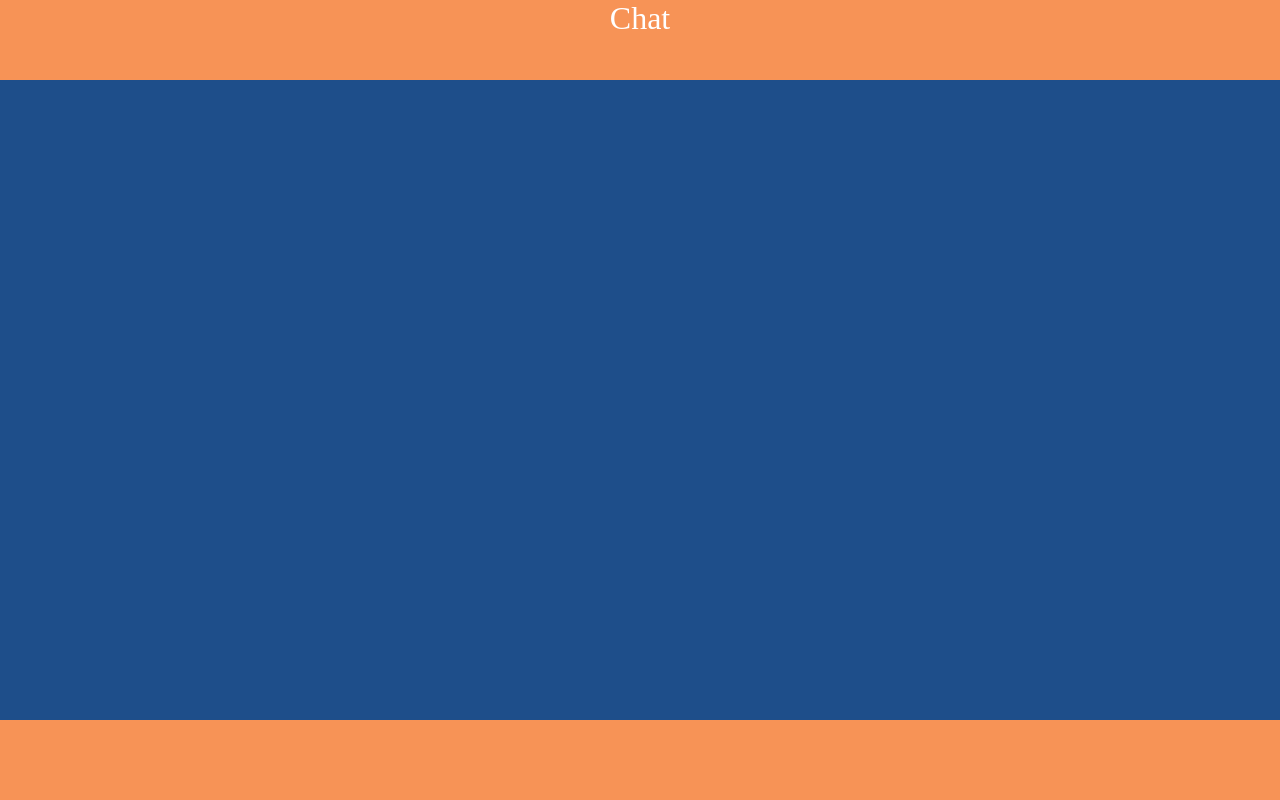
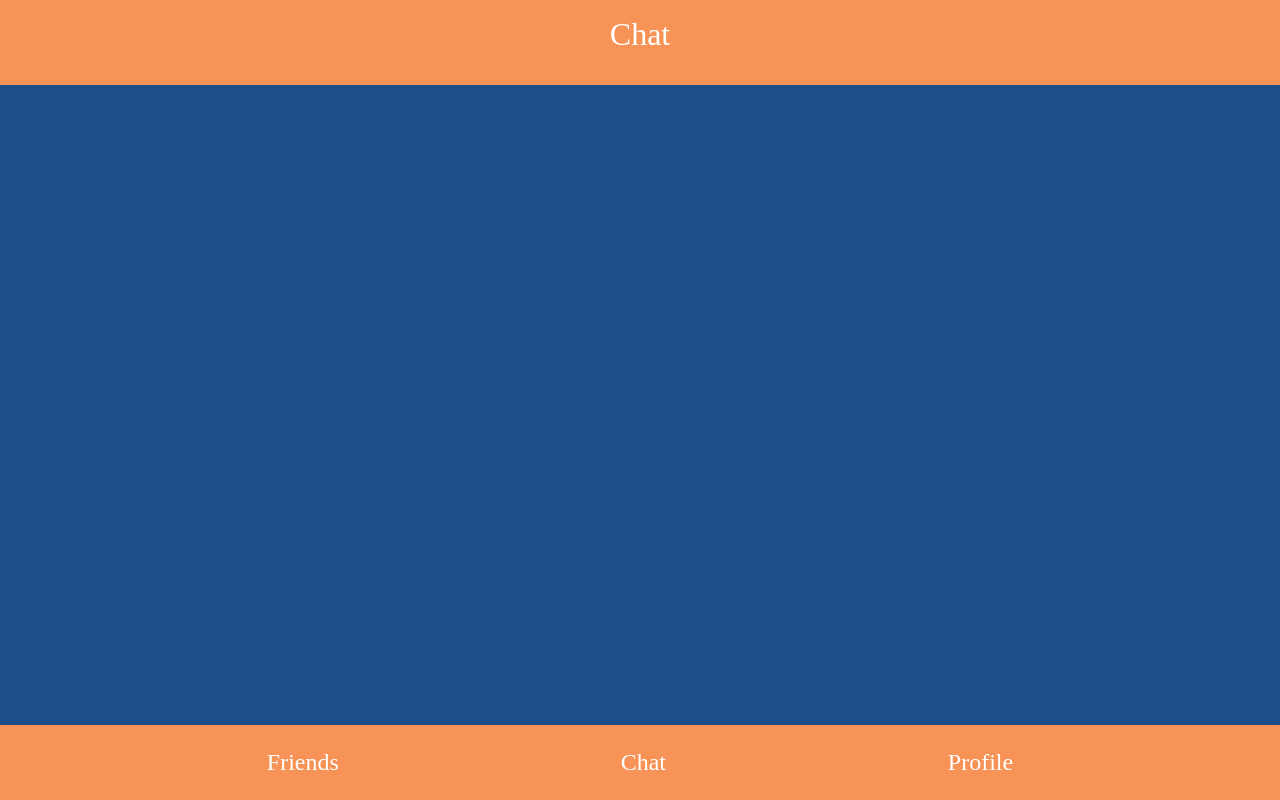
Before and after one commit to digitake/pwa-course-2022, a React (Create React App) app: page /chat in a window 1280 px wide. Built offline with nearby package versions, Linux system fonts and the light colour scheme.

Commit message:
ปรับแต่ง ui

```diff
--- a/src/Chat.js
+++ b/src/Chat.js
@@ -1,12 +1,14 @@
 import './css/Chat.css';
+import App from './components/App.js';
 
 function Chat () {
     return (
-        <div className='body-chat'>
-            <div className="title-chat">Chat</div>
-            <div className="list-chat"></div>
-            <div className="icon-chat"></div>
-        </div>
+        <App>
+            <div className='body-chat'>
+                <div className="title-chat">Chat</div>
+                <div className="list-chat"></div>
+            </div>
+        </App>
     )
 }
 export default Chat;
--- a/src/Friends.js
+++ b/src/Friends.js
@@ -5,14 +5,15 @@ import Avatar from './components/Avatar.js';
 
 function Friends () {
     const [friendsList, setFriends] = useState([
-        {user: "user1", displayName: "ไอ้ปื้ด"},
-        {user: "user2", displayName: "นางสาวส้ม"},
-        {user: "user3", displayName: "พลทหารแดง"},
-        {user: "user4", displayName: "ศาตราจารย์นายกรัฐมนตรีดอกเตอร์เขียว"},
+        {user: "user1", displayName: "_Delphinus"},
+        {user: "user2", displayName: "_Howdyz"},
+        {user: "user3", displayName: "_KonRao"},
+        {user: "user4", displayName: "_Songphon"},
     ]);
 
     return (
         <App>
+            <div className="title-friends">Friends</div>
             <div className="friend-list">
             {
                 friendsList.map (x=>
@@ -21,11 +22,6 @@ function Friends () {
                 {Avatar.user}{x.displayName}
                 </div>)
             }
-            <div className='body-friends'>
-            <div className="title-friends">Friends</div>
-            <div className="list-friends"></div>
-            <div className="icon-friends"></div>
-            </div>
             </div>
         </App>
     )
--- a/src/Profile.js
+++ b/src/Profile.js
@@ -1,12 +1,14 @@
 import {useState} from "react";
 import './css/Profile.css';
 import { Avatar } from './components/Avatar.js';
+import App from './components/App.js';
 
 function Profile() {
   const [name, setName] = useState("Unknown");
 
 
   return (
+    <App>
       <div className="Profile">
         <Avatar name={name}/>
         <label className="label1" for="displayname"/>
@@ -18,6 +20,7 @@ function Profile() {
           onChange={e => setName(e.target.value)}
         />
       </div>
+    </App>
   );
 }
 
--- a/src/components/Tabbar.js
+++ b/src/components/Tabbar.js
@@ -4,8 +4,8 @@ import { Link } from 'react-router-dom';
 function Tabbar () {
   return (
     <div className="tabbar">
-      <Link to="/friend-list" className="tabbutton">
-        Friend List
+      <Link to="/friends" className="tabbutton">
+        Friends
       </Link>
       <Link to="/chat" className="tabbutton">
         Chat
--- a/src/css/App.css
+++ b/src/css/App.css
@@ -1,5 +1,5 @@
 .App {
-    background-color: #ddffdd;
+    background-color: #1E4E8A;
     width: 100%;
     height: 100%;;
     margin: auto;
@@ -13,6 +13,6 @@
 
 
   .userlist {
-    flex: 1;
-    background-color: #331a12;
+    flex: 1.5;
+    background-color: #F79356;
   }
--- a/src/css/Avatar.css
+++ b/src/css/Avatar.css
@@ -2,6 +2,7 @@
   width: 100px;
   height: 100px;
   border-radius: 50%;
-  border: solid 1px gray;
+  border: solid 5px white;
+  background-color: #9AD0F1;
   overflow: hidden;
 }
--- a/src/css/Chat.css
+++ b/src/css/Chat.css
@@ -11,7 +11,9 @@
     background-color: #F79356;
     text-align: center;
     font-size: 2em;
-    flex: 1.5;
+    flex: 1;
+    height: 45px;
+    padding: 1rem;
     color: white;
 }
 
--- a/src/css/Chatbox.css
+++ b/src/css/Chatbox.css
@@ -1,5 +1,5 @@
 .Chatbox {
-  background-color: #ddffdd;
+  background-color: #1E4E8A;
   width: 100%;
   height: 100%;
   margin: auto;
--- a/src/css/Friends.css
+++ b/src/css/Friends.css
@@ -2,8 +2,9 @@
     display: flex;
     align-items: center;
     padding: 0.5rem;
-    border-bottom: 1px solid #e5e5e5;
+    border-bottom: 2px solid #9AD0F1;
     cursor: pointer;
+    color: white;
 }
 
 .body-friends {
@@ -19,8 +20,10 @@
     background-color: #F79356;
     text-align: center;
     font-size: 2em;
-    flex: 1.5;
+    flex: 1;
+    height: 45px;
     color: white;
+    padding: 1rem;
 }
 
 .list-friends {
--- a/src/css/Tabbar.css
+++ b/src/css/Tabbar.css
@@ -1,6 +1,6 @@
 .tabbar {
-    height: 50px;
-    background-color: #2cbb84;
+    height: 75px;
+    background-color: #F79356;
     display: flex;
     justify-content: space-evenly;
     align-items: center;
@@ -19,5 +19,5 @@
   }
 
   .tabbar .tabbutton:hover {
-    background-color: #0d7e53;;
+    background-color: #ffcb7d;
   }
```
Lines whose indentation alone changed are shown as unchanged.
